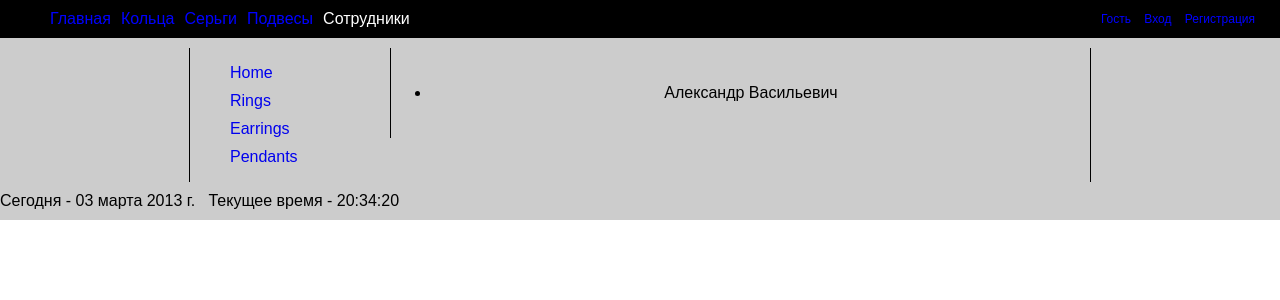
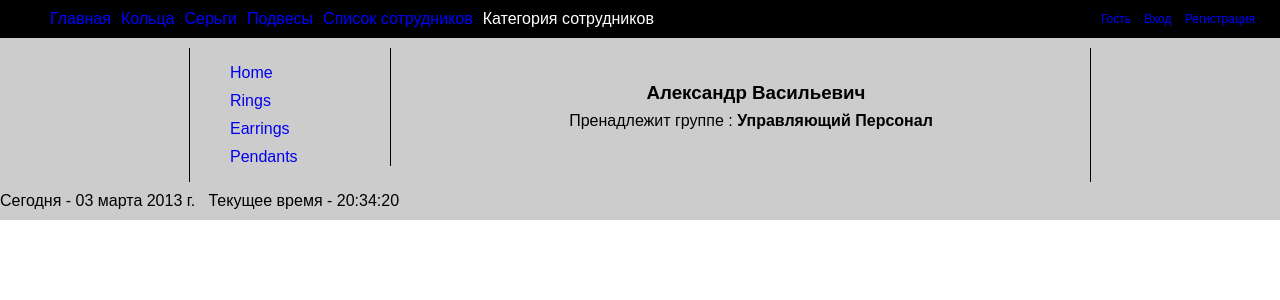
Before and after one commit to sendr/myjeweler, a Django app: page /employees_group_view/1/ in a window 1280 px wide. Shown: the top 300 px of the page. Run offline with Django 3.2, Linux system fonts and the light colour scheme; data comes from the database, SQL or seed files in the repository; parts of the project's set-up code (start-up, migrations or seed data) failed here and were passed over.

Commit message:
Added employees list

```diff
--- a/myjeweler/myjeweler/apps/employees/urls.py
+++ b/myjeweler/myjeweler/apps/employees/urls.py
@@ -3,6 +3,7 @@ from django.conf.urls import patterns, url
 
 urlpatterns = patterns('myjeweler.apps.employees.views',
     url(r'^$', 'employees_group_view', name ='employees_group_view'),
-    url(r'^employees_list/(?P<id>\d+)/$', 'employees_list', name = 'employees_list'),
+    url(r'^employees_group_list/(?P<id>\d+)/$', 'employees_group_list', name = 'employees_group_list'),
     url(r'^(?P<id>\d+)/$', 'employee_one', name = 'employee_one'),
+    url(r'^employees_list/$', 'employees_list', name ='employees_group_view'),
 )
--- a/myjeweler/myjeweler/apps/employees/views.py
+++ b/myjeweler/myjeweler/apps/employees/views.py
@@ -11,7 +11,7 @@ def employees_group_view(request):
 	return render(request, "employees.html",
 					{'groups': groups })
 
-def employees_list(request, id):
+def employees_group_list(request, id):
 	group = get_object_or_404(Group, id=id)
 	employees = Employee.objects.filter(group = group)
 	return render(request, "employees_item.html",
@@ -22,3 +22,8 @@ def employee_one(request, id):
 	employee = get_object_or_404(Employee, id=id)
 	return render(request, "employee_one.html",
 				{'employee': employee})
+
+def	employees_list(request):
+	items = Employee.objects.all()
+	return render(request, 'employees_list.html',
+				{'items': items})
--- a/myjeweler/myjeweler/static/css/all.css
+++ b/myjeweler/myjeweler/static/css/all.css
@@ -35,6 +35,9 @@ body{
 }
 .content a{
 	text-decoration: none;
+}
+.content li{
+	list-style: none;
 }
 .content a:hover{
 	text-decoration: underline;
--- a/myjeweler/myjeweler/templates/base.html
+++ b/myjeweler/myjeweler/templates/base.html
@@ -10,7 +10,8 @@
 		<li><a href="/rings/" {% block rings_class %}{% endblock %}>Кольца</a></li>
 		<li><a href="/earrings/" {% block earrings_class %}{% endblock %}>Серьги</a></li>
 		<li><a href="/pendants/" {% block pendants_class %}{% endblock %}>Подвесы</a></li>
-		<li><a href="/employees_group_view/"{% block employee_class %}{% endblock %}>Сотрудники</a></li>
+		<li><a href="/employees_group_view/employees_list/"{% block employee_list_class %}{% endblock %}>Список сотрудников</a></li>
+		<li><a href="/employees_group_view/"{% block employee_class %}{% endblock %}>Категория сотрудников</a></li>
 			<div class="right">
 				<a href="">Гость</a>
 				<a href="/enter/"{% block enter_class %}{% endblock %}>Вход</a>
--- a/myjeweler/myjeweler/templates/employee_one.html
+++ b/myjeweler/myjeweler/templates/employee_one.html
@@ -6,11 +6,12 @@
 {% block content %}
 
 
-		<h3>{{ group.name }}</h3>
+
 
 
 			<ul>
-				<li> {{ employee }} {{ group.name }}</li>
+				<li> <h3>{{ employee }}</h3> </li>
+				<li>Пренадлежит группе : <strong>{{ employee.group.name }}</strong></li>
 			</ul>
 
 {% endblock content %}
--- a/myjeweler/myjeweler/templates/employees.html
+++ b/myjeweler/myjeweler/templates/employees.html
@@ -6,7 +6,7 @@
 {% block content %}
 
 			{% for group in groups %}
-			<h3><a href="/employees_group_view/employees_list/{{ group.id }}">
+			<h3><a href="/employees_group_view/employees_group_list/{{ group.id }}">
 			 {{ forloop.counter }}. {{ group.name }}</a></h3>
 
 			{% endfor %}
```
Also changed, not shown: myjeweler/myjeweler/templates/employees_list.html (added, +17 -0 lines).
